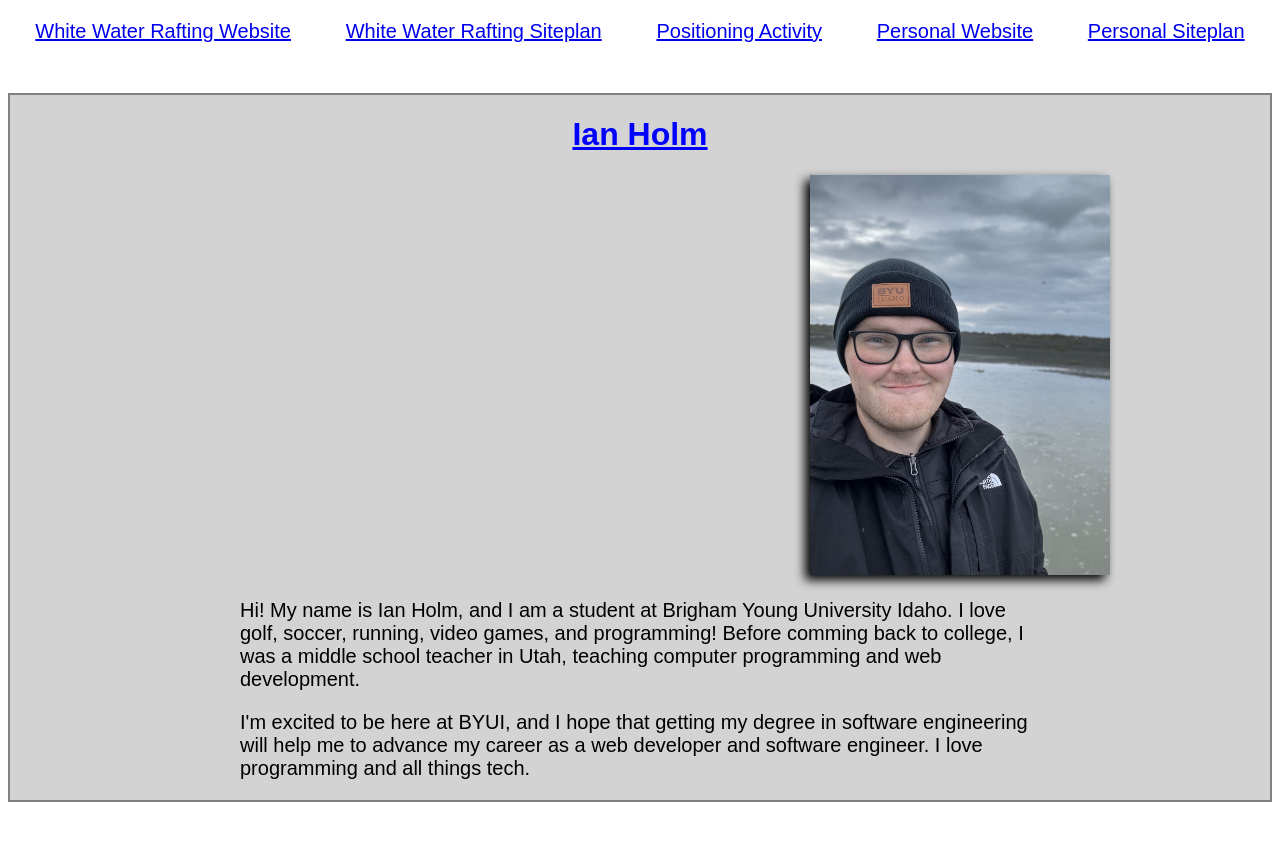
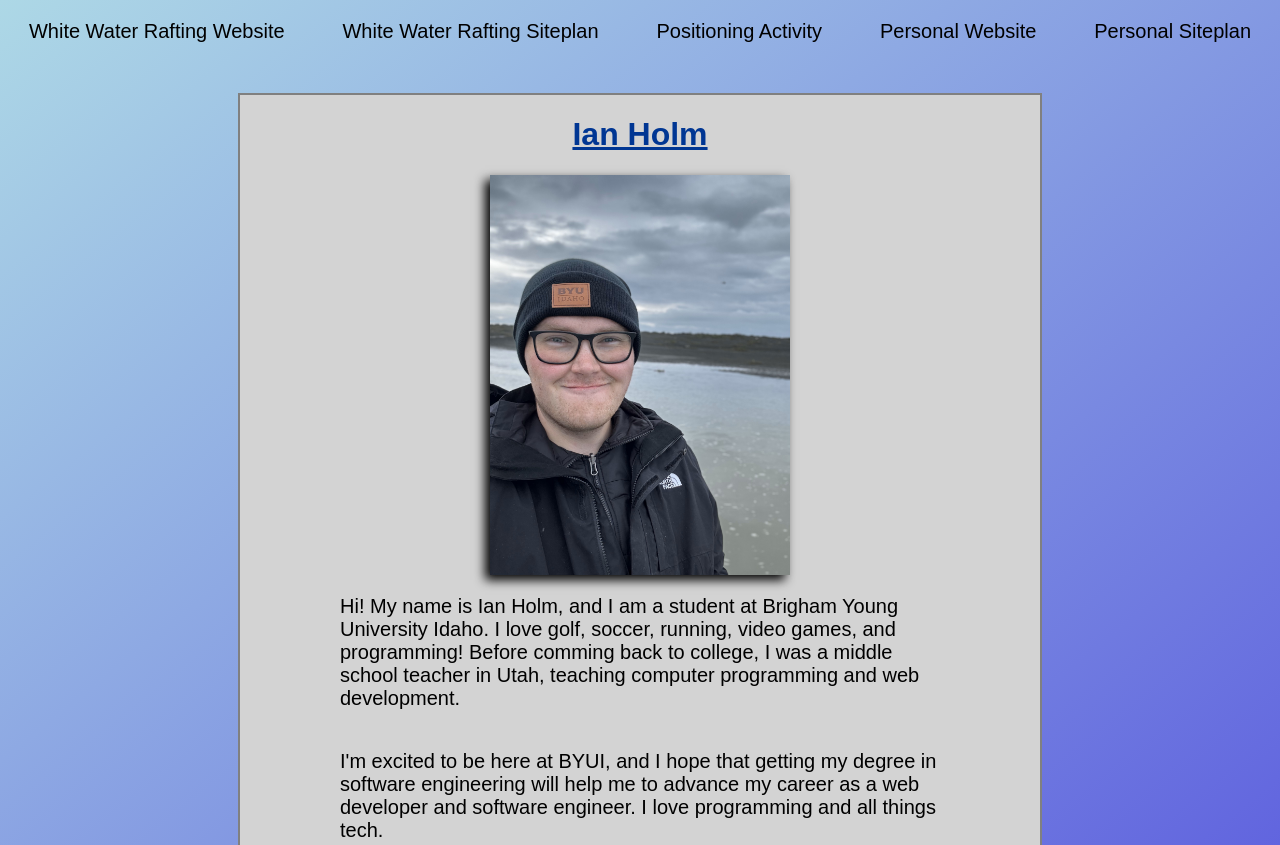
Before and after one commit to Holm-I-252/BYUI, a plain HTML site: page Web Fundementals/wdd130/index.html in a window 1280 px wide. Shown: the top 845 px of the page. Before the commit the page ends 810 px from the top, so only its background shows below. Drawn offline with Linux system fonts and the light colour scheme.

Commit message:
Added folder for BYUI 101

```diff
--- a/Web Fundementals/wdd130/index.html
+++ b/Web Fundementals/wdd130/index.html
@@ -4,9 +4,58 @@
     <meta charset="UTF-8">
     <meta name="viewport" content="width=device-width, initial-scale=1.0">
     <title>WDD130 | Home</title>
+    <style>
+        body {
+            background-image: linear-gradient(to bottom right, lightblue, rgb(90, 90, 222));
+            background-size: auto;
+            font-family: Arial, Helvetica, sans-serif;
+            margin: 0px;
+            height: 1000px;
+        }
+        nav {
+            display: flex;
+             justify-content: space-around;
+              margin-bottom: 50px;
+               margin-top: 20px;
+                font-size: 20px;
+        }
+        a {
+            text-decoration: none;
+             color: black;
+        }
+        a:hover {
+            color: blue;
+            font-size: 21px;
+            text-decoration: underline;
+        }
+        div {
+            background-color: lightgray; border: 2px solid grey; width: 800px; margin-left: auto; margin-right: auto; display:flex; justify-content: center; flex-direction: column; align-items: center;
+        }
+        @keyframes name_color_change {
+            0% {color: blue;}
+            50% {color: green;}
+            100% {color: blue;}
+        }
+        h1 {
+            color:blue;
+            text-align: center;
+            text-decoration: underline;
+            animation-name: name_color_change;
+            animation-duration: 3s;
+            animation-iteration-count: infinite;
+        }
+        img {
+            box-shadow: -5px 5px 10px black;
+            width: 300px;
+        }
+        p {
+            width: 600px;  font-size: 20px;
+        }
+
+    </style>
 </head>
-<body style="font-family: Arial, Helvetica, sans-serif;">
-    <nav style="display: flex; justify-content: space-around; margin-bottom: 50px; margin-top: 20px; font-size: 20px;">
+<body>
+    <nav>
         <a href="wwr/index.html">White Water Rafting Website</a>
         <a href="wwr/site-plan-rafting.html">White Water Rafting Siteplan</a>
         <a href="positioning.html">Positioning Activity</a>
@@ -14,11 +63,11 @@
         <a href="#">Personal Siteplan</a>
     </nav>
 
-    <div style="background-color: lightgray; border: 2px solid grey;">
-        <h1 style="color:blue; text-align: center; text-decoration: underline;">Ian Holm</h1>
-        <img src="profile_pic.jpeg" alt="Picture of me" width="300px" style="margin-left: 800px; margin-right: auto; box-shadow: -5px 5px 10px black;">
-        <p style="width: 800px; margin-left: auto; margin-right: auto; font-size: 20px;">Hi! My name is Ian Holm, and I am a student at Brigham Young University Idaho. I love golf, soccer, running, video games, and programming! Before comming back to college, I was a middle school teacher in Utah, teaching computer programming and web development. </p>
-        <p style="width: 800px; margin-left: auto; margin-right: auto; font-size: 20px;">I'm excited to be here at BYUI, and I hope that getting my degree in software engineering will help me to advance my career as a web developer and software engineer. I love programming and all things tech.</p>
+    <div>
+        <h1>Ian Holm</h1>
+        <img src="profile_pic.jpeg" alt="Picture of me">
+        <p>Hi! My name is Ian Holm, and I am a student at Brigham Young University Idaho. I love golf, soccer, running, video games, and programming! Before comming back to college, I was a middle school teacher in Utah, teaching computer programming and web development. </p>
+        <p>I'm excited to be here at BYUI, and I hope that getting my degree in software engineering will help me to advance my career as a web developer and software engineer. I love programming and all things tech.</p>
     </div>
 </body>
 </html>
```
Also changed, not shown: 3 other files.
